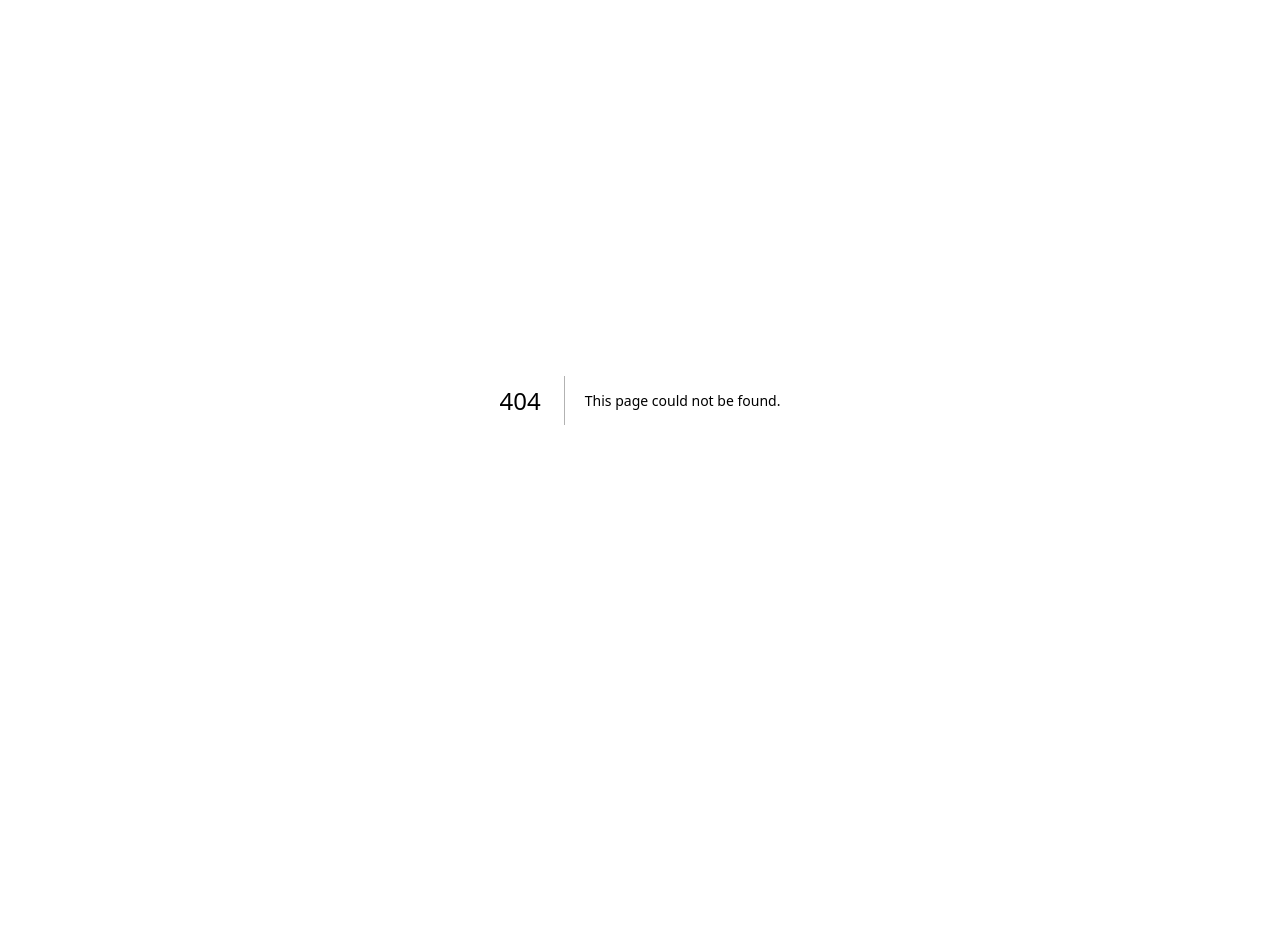
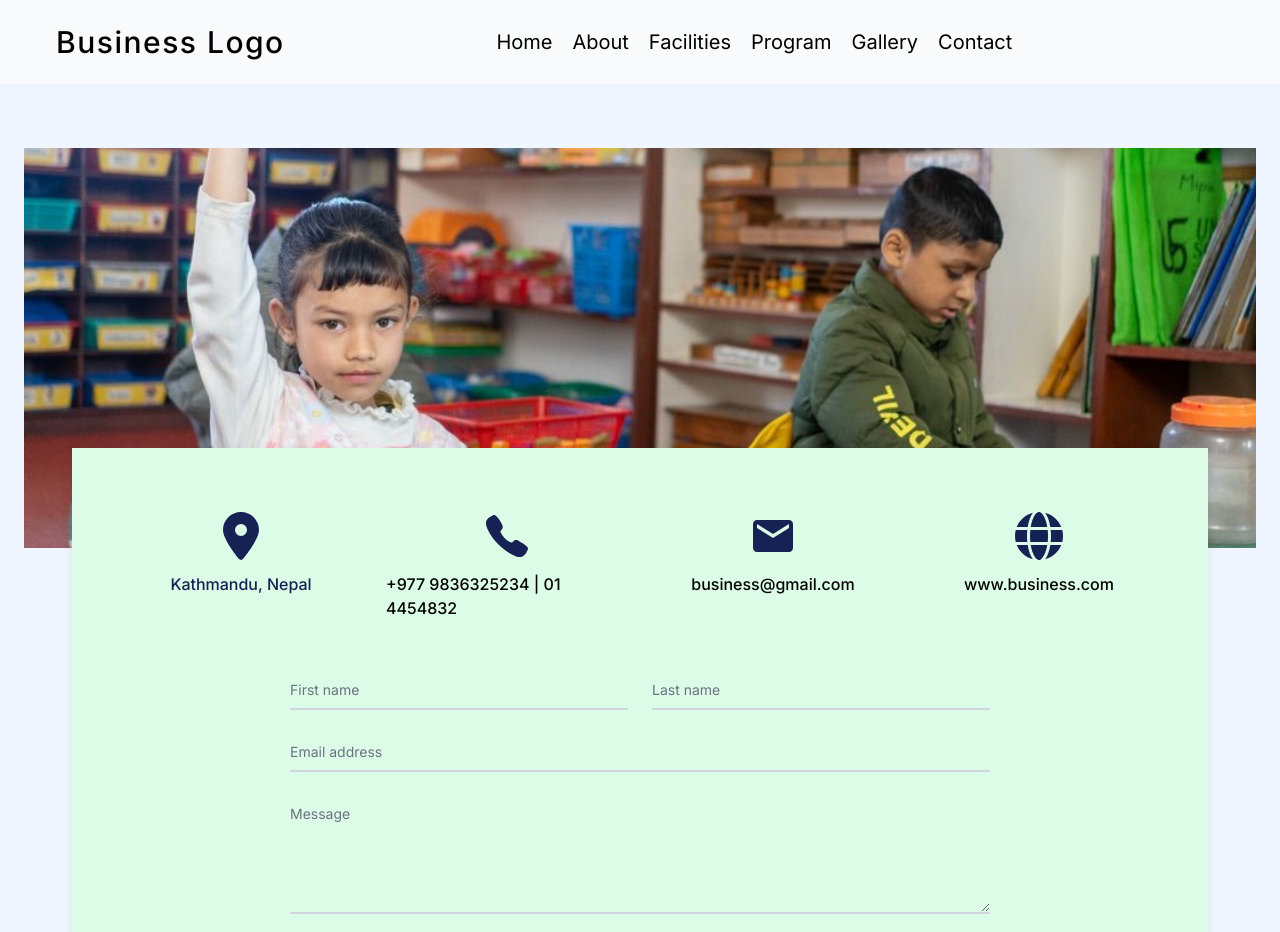
Before and after one commit to rameshwor-nepal/school-site, a Next.js app: page /contact in a window 1280 px wide. Before the commit this address had no page. Shown: the top 932 px of the page. Before the commit the page ends 800 px from the top, so only its background shows below. Built offline with nearby package versions, Linux system fonts and the light colour scheme.

Commit message:
contact page created

```diff
--- /dev/null
+++ b/src/app/contact/page.tsx
@@ -0,0 +1,95 @@
+import React from 'react'
+import Navbar from '../component/ui/Header/Navbar'
+import Footer from '../component/home/Footer'
+import { FaGlobe, FaLocationDot } from 'react-icons/fa6'
+import { IoCall } from 'react-icons/io5'
+import { MdEmail } from 'react-icons/md'
+import Image from 'next/image'
+
+const ContactPage = () => {
+    return (
+        <section className='bg-blue-50'>
+            <Navbar />
+            <div className="container my-16 mx-auto md:px-6">
+                <section className="mb-32">
+                    <div
+                        className="relative h-[25rem] w-full overflow-hidden">
+                        <Image
+                            src={'/contactUs.jpg'}
+                            alt='contact image'
+                            fill
+                            className='object-cover'
+                        />
+                    </div>
+
+                    <div className="container px-6 md:px-12">
+                        <div
+                            className="block rounded-lg bg-green-100 px-6 py-12 shadow-[0_2px_15px_-3px_rgba(0,0,0,0.07),0_10px_20px_-2px_rgba(0,0,0,0.04)] md:py-16 md:px-12 -mt-[100px] backdrop-blur-[30px]">
+                            <div className="mb-12 grid gap-x-6 md:grid-cols-2 lg:grid-cols-4">
+                                <div className="mx-auto mb-12 flex flex-col items-center gap-3 lg:mb-0">
+                                    <i className='text-blue-1 text-5xl'>
+                                        <FaLocationDot />
+                                    </i>
+                                    <h6 className="text-blue-1  font-medium">Kathmandu, Nepal</h6>
+                                </div>
+                                <div className="mx-auto mb-6  flex flex-col items-center gap-3 md:mb-0">
+                                    <i className='text-blue-1 text-5xl'>
+                                        <IoCall />
+                                    </i>
+                                    <h6 className=" font-medium">+977 9836325234 | 01 4454832</h6>
+                                </div>
+                                <div className="mx-auto flex flex-col items-center gap-3 ">
+                                    <i className='text-blue-1  text-5xl'>
+                                        <MdEmail />
+                                    </i>
+                                    <h6 className="font-medium">business@gmail.com</h6>
+                                </div>
+                                <div className="mx-auto  flex flex-col items-center gap-3 ">
+                                    <i className='text-blue-1  text-5xl'>
+                                        <FaGlobe />
+                                    </i>
+                                    <h6 className=" font-medium">www.business.com</h6>
+                                </div>
+                            </div>
+                            <div className="mx-auto max-w-[700px]">
+                                <form className="w-full mx-auto">
+                                    <div className="grid md:grid-cols-2 md:gap-6">
+                                        <div className="relative z-0 w-full mb-5 group">
+                                            <input type="text" name="floating_first_name" id="floating_first_name" className="block py-2.5 px-0 w-full text-sm text-gray-900 bg-transparent border-0 border-b-2 border-gray-300 appearance-none dark:text-white dark:border-gray-600  focus:outline-none focus:ring-0 focus:border-blue-600 peer" placeholder=" " required />
+                                            <label htmlFor="floating_first_name" className="peer-focus:font-medium absolute text-sm text-gray-500 dark:text-gray-400 duration-300 transform -translate-y-6 scale-75 top-3 -z-10 origin-[0] peer-focus:start-0 rtl:peer-focus:translate-x-1/4 peer-focus:text-blue-600 peer-focus:dark:text-blue-500 peer-placeholder-shown:scale-100 peer-placeholder-shown:translate-y-0 peer-focus:scale-75 peer-focus:-translate-y-6">
+                                                First name
+                                            </label>
+                                        </div>
+                                        <div className="relative z-0 w-full mb-5 group">
+                                            <input type="text" name="floating_last_name" id="floating_last_name" className="block py-2.5 px-0 w-full text-sm text-gray-900 bg-transparent border-0 border-b-2 border-gray-300 appearance-none dark:text-white dark:border-gray-600  focus:outline-none focus:ring-0 focus:border-blue-600 peer" placeholder=" " required />
+                                            <label htmlFor="floating_last_name" className="peer-focus:font-medium absolute text-sm text-gray-500 dark:text-gray-400 duration-300 transform -translate-y-6 scale-75 top-3 -z-10 origin-[0] peer-focus:start-0 rtl:peer-focus:translate-x-1/4 peer-focus:text-blue-600 peer-focus:dark:text-blue-500 peer-placeholder-shown:scale-100 peer-placeholder-shown:translate-y-0 peer-focus:scale-75 peer-focus:-translate-y-6">
+                                                Last name
+                                            </label>
+                                        </div>
+                                    </div>
+                                    <div className="relative z-0 w-full mb-5 group">
+                                        <input type="email" name="floating_email" id="floating_email" className="block py-2.5 px-0 w-full text-sm text-gray-900 bg-transparent border-0 border-b-2 border-gray-300 appearance-none dark:text-white dark:border-gray-600  focus:outline-none focus:ring-0 focus:border-blue-600 peer" placeholder=" " required />
+                                        <label htmlFor="floating_email" className="peer-focus:font-medium absolute text-sm text-gray-500 dark:text-gray-400 duration-300 transform -translate-y-6 scale-75 top-3 -z-10 origin-[0] peer-focus:start-0 rtl:peer-focus:translate-x-1/4 rtl:peer-focus:left-auto peer-focus:text-blue-600 peer-focus:dark:text-blue-500 peer-placeholder-shown:scale-100 peer-placeholder-shown:translate-y-0 peer-focus:scale-75 peer-focus:-translate-y-6">
+                                            Email address
+                                        </label>
+                                    </div>
+                                    <div className="relative z-0 w-full mb-5 group">
+                                        <textarea name="floating_email" rows={5} id="floating_email" className="block py-2.5 px-0 w-full text-sm text-gray-900 bg-transparent border-0 border-b-2 border-gray-300 appearance-none dark:text-white dark:border-gray-600  focus:outline-none focus:ring-0 focus:border-blue-600 peer" placeholder=" " required />
+                                        <label htmlFor="floating_email" className="peer-focus:font-medium absolute text-sm text-gray-500 dark:text-gray-400 duration-300 transform -translate-y-6 scale-75 top-3 -z-10 origin-[0] peer-focus:start-0 rtl:peer-focus:translate-x-1/4 rtl:peer-focus:left-auto peer-focus:text-blue-600 peer-focus:dark:text-blue-500 peer-placeholder-shown:scale-100 peer-placeholder-shown:translate-y-0 peer-focus:scale-75 peer-focus:-translate-y-6">
+                                            Message
+                                        </label>
+                                    </div>
+                                    <button type="submit" className="text-white bg-blue-700 hover:bg-blue-800 focus:ring-4 focus:outline-none focus:ring-blue-300 font-medium rounded-lg text-sm w-full sm:w-auto px-5 py-2.5 text-center dark:bg-blue-600 dark:hover:bg-blue-700 dark:focus:ring-blue-800">Submit</button>
+                                </form>
+
+                            </div>
+                        </div>
+                    </div>
+                </section>
+            </div>
+            <Footer />
+        </section>
+    )
+}
+
+export default ContactPage
```
Also changed, not shown: public/contactUs.jpg (added).
